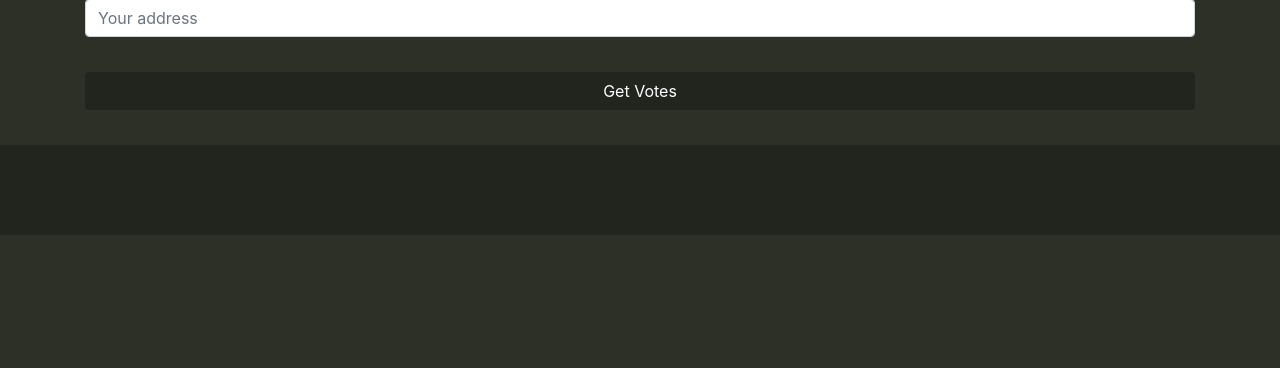
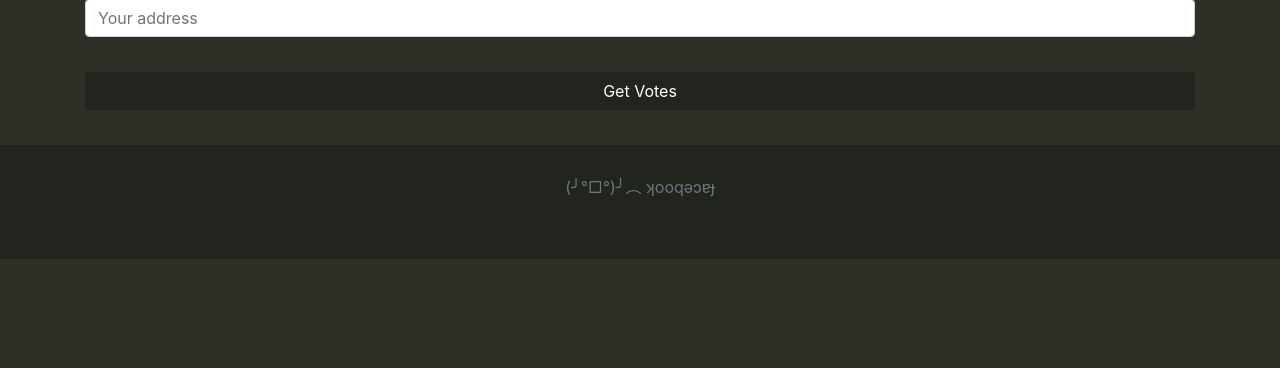
Before and after one commit to livinginformation/PepeVote, a Flask app: page / in a window 1280 px wide. Shown: the part 360-728 px from the top of the page. Run offline with Flask 2, Linux system fonts and the light colour scheme; parts of the project's set-up code (start-up, migrations or seed data) failed here and were passed over; some libraries are stand-ins or nearby versions.

Commit message:
PEPE TO DETHROWN SOCIAL MEDIA

```diff
--- a/templates/index.html
+++ b/templates/index.html
@@ -51,6 +51,7 @@
       </div>
     </div>
 </div>
-<footer class="text-muted">
+<footer class="text-muted text-center">
+  (╯°□°)╯︵ ʞooqǝɔɐɟ
   </footer>
 </html>
```
